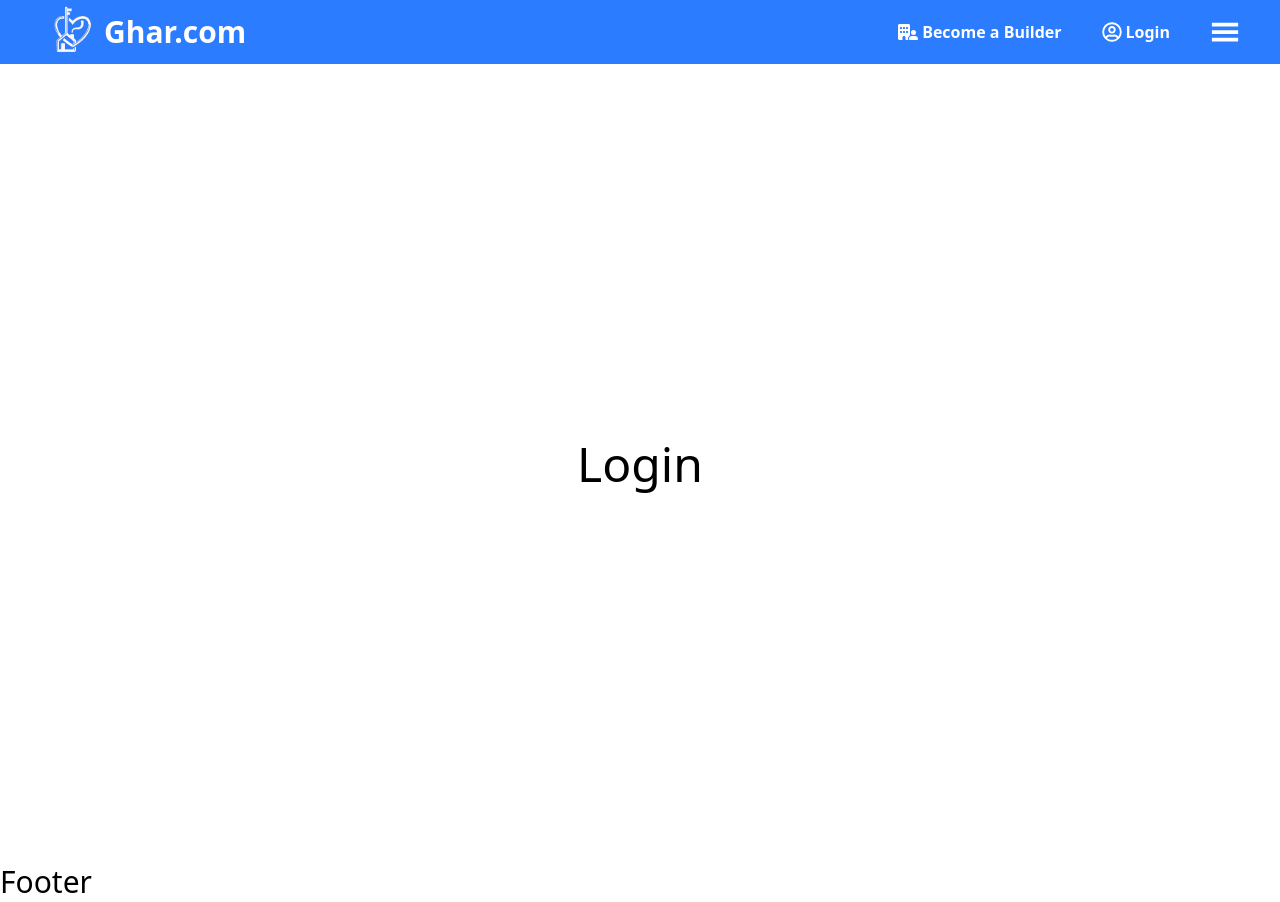
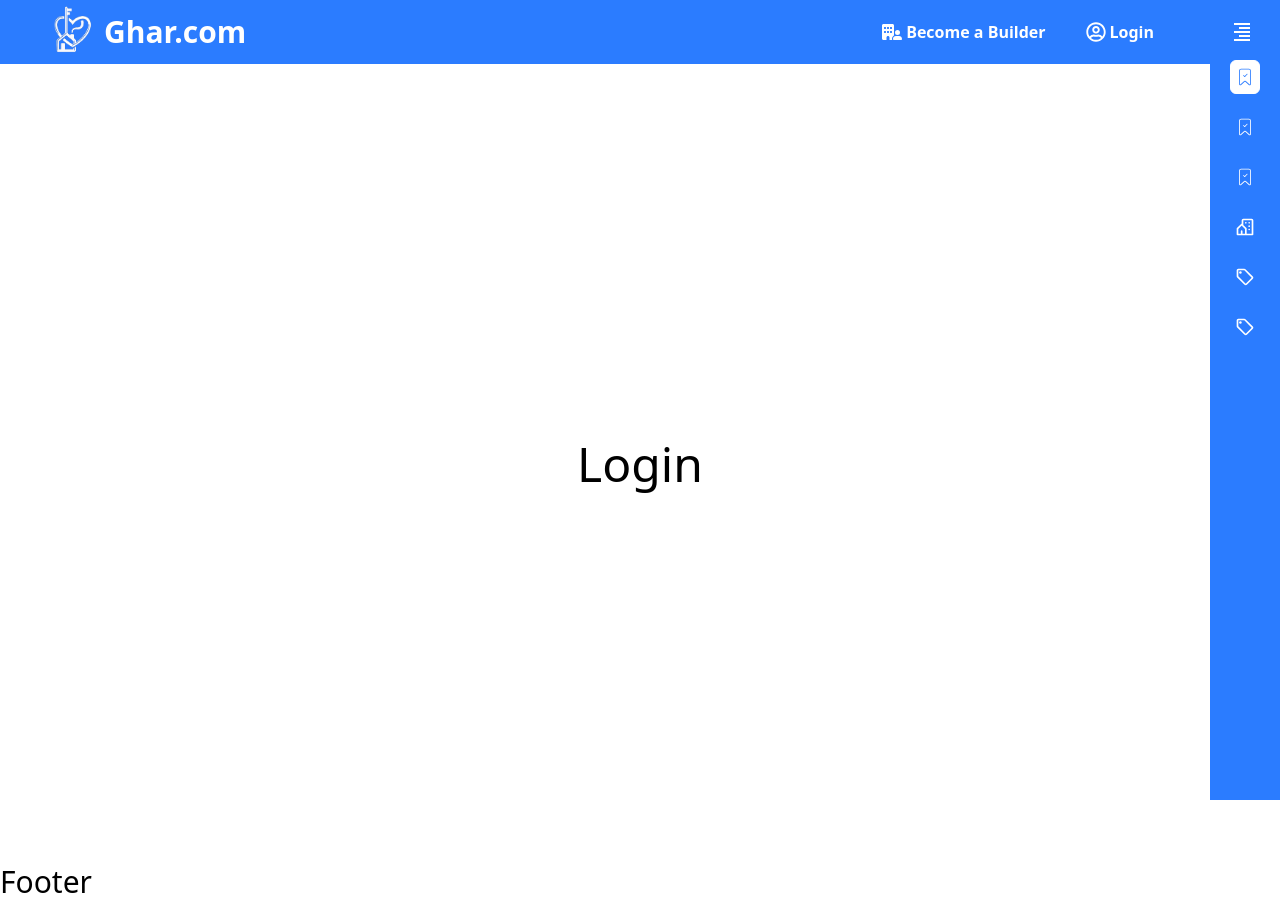
Before and after one commit to dhruv-p-prajapati/Ghar.com, a React (Vite) app: page /login in a window 1280 px wide. Built offline with nearby package versions, Linux system fonts and the light colour scheme.

Commit message:
[REFACTOR]: added dynamic links in sidebar and also added react-icons in same

```diff
--- /dev/null
+++ b/src/components/layout/navbar/LinkData.jsx
@@ -0,0 +1,51 @@
+import { IoIosInformationCircle } from "react-icons/io";
+import { MdOutlineContactPhone } from "react-icons/md";
+import { CiBookmarkCheck } from "react-icons/ci";
+import { TbBuildingCommunity } from "react-icons/tb";
+import { MdOutlineSell } from "react-icons/md";
+
+export const publicLinks = [
+  {
+    label: "About",
+    slug: "/about",
+    icon: <IoIosInformationCircle />
+  },
+  {
+    label: "Contact",
+    slug: "/contact",
+    icon: <MdOutlineContactPhone />
+  }
+];
+
+export const userLinks = [
+  {
+    label: "login",
+    slug: "/login",
+    icon: <CiBookmarkCheck />
+  },
+  {
+    label: "builder registration",
+    slug: "/builder/register",
+    icon: <CiBookmarkCheck />
+  },
+  {
+    label: "My Wishlist",
+    slug: "/wishlist",
+    icon: <CiBookmarkCheck />
+  },
+  {
+    label: "All Properties",
+    slug: "/all-properties",
+    icon: <TbBuildingCommunity />
+  },
+  {
+    label: "Properties for rent",
+    slug: "/for-rent",
+    icon: <MdOutlineSell />
+  },
+  {
+    label: "Properties for Sell",
+    slug: "/for-sell",
+    icon: <MdOutlineSell />
+  }
+];
--- /dev/null
+++ b/src/components/layout/navbar/Links.jsx
@@ -0,0 +1,22 @@
+import React from "react";
+import { NavLink } from "react-router-dom";
+
+const Links = ({ linksToRender = [], toggleNavbar, show }) => {
+  return linksToRender.map((currLink, index) => {
+    return (
+      <NavLink
+        to={currLink?.slug}
+        className={({ isActive }) =>
+          `${
+            isActive ? "border-white bg-white text-primary font-bold" : "border-primary"
+          } flex items-center gap-1 border rounded-md p-1 hover:border-white`
+        }
+        onClick={toggleNavbar}>
+        <div className="text-base md:text-xl">{currLink?.icon ? currLink.icon : null}</div>
+        <div className="line-clamp-1">{currLink?.label}</div>
+      </NavLink>
+    );
+  });
+};
+
+export default Links;
--- a/src/components/layout/navbar/Navbar.jsx
+++ b/src/components/layout/navbar/Navbar.jsx
@@ -1,9 +1,13 @@
 import React, { useEffect, useState } from "react";
 import { GiHamburgerMenu } from "react-icons/gi";
+import { BiAlignRight } from "react-icons/bi";
+
 import { AiOutlineClose } from "react-icons/ai";
 import { FaBuildingUser } from "react-icons/fa6";
 import { FaRegUserCircle } from "react-icons/fa";
 import { NavLink } from "react-router-dom";
+import Links from "./Links";
+import { userLinks } from "./LinkData";
 
 const Navbar = () => {
   const [show, setShow] = useState(false);
@@ -28,10 +32,10 @@ const Navbar = () => {
       <div className="bg-primary bg-fixed z-10 h-16 flex justify-between items-center px-4 md:px-10">
         <div className="flex justify-center items-center">
           <NavLink to="/">
-            <img src="/images/logo.png" alt="Main Logo" className="w-16 md:w-16" />
+            <img src="/images/logo.png" alt="Main Logo" className="w-10 md:w-16" />
           </NavLink>
           <NavLink to="/">
-            <h3 className="text-3xl text-white font-bold">Ghar.com</h3>
+            <h3 className="text-xl md:text-3xl text-white font-bold">Ghar.com</h3>
           </NavLink>
         </div>
 
@@ -45,41 +49,47 @@ const Navbar = () => {
             Login
           </NavLink>
 
-          <li className="text-3xl cursor-pointer" onClick={toggleNavbar}>
-            <GiHamburgerMenu />
+          <li className="text-xl md:text-3xl cursor-pointer px-2 md:invisible" onClick={toggleNavbar}>
+            <BiAlignRight />
           </li>
         </ul>
       </div>
       <div>
         <div
-          className={`fixed top-0 h-screen w-screen bg-black ${show ? "opacity-30" : "opacity-0 -z-10"} duration-300`}
+          className={`fixed top-0 h-screen w-screen bg-black ${show ? "opacity-30" : "opacity-0 -z-10"} transition-all duration-1000`}
           onClick={toggleNavbar}></div>
         <div
           className={`bg-primary fixed right-0 top-0 h-screen ${
-            show ? "w-[min(80vw,300px)]" : "w-0 hidden"
-          } duration-300 py-5 px-5 flex flex-col justify-between text-white overflow-y-auto`}>
+            show ? "w-[min(80vw,300px)]" : "invisible md:visible w-[70px]"
+          } transition-all duration-1000 py-5 px-5 flex flex-col justify-between text-white overflow-y-auto`}>
           <div className="flex flex-col gap-4">
-            <div className="text-2xl cursor-pointer flex flex-row-reverse">
-              <div onClick={toggleNavbar}>
-                <AiOutlineClose />
-              </div>
+            <div className={`text-2xl cursor-pointer ${show ? "flex flex-row-reverse" : ""}`}>
+              <div onClick={toggleNavbar}>{show ? <AiOutlineClose /> : <BiAlignRight />}</div>
             </div>
 
-            <div>User Profile</div>
-            <div>Dummy Links</div>
-            <div>Dummy Links</div>
-            <div>Dummy Links</div>
-            <div>Dummy Links</div>
-            <div>Dummy Links</div>
-            <div>Dummy Links</div>
+            <Links linksToRender={userLinks} toggleNavbar={toggleNavbar} show={show} />
           </div>
 
           <div className="flex flex-col gap-2">
-            <NavLink to="/builder/register" className="block md:flex  items-center gap-1" onClick={toggleNavbar}>
+            <NavLink
+              to="/builder/register"
+              className={({ isActive }) =>
+                `${
+                  isActive ? "border-white p-2 bg-white text-primary font-bold" : "p-2 border-primary"
+                } flex items-center gap-1 border rounded-md md:hidden  hover:border-white`
+              }
+              onClick={toggleNavbar}>
               <FaBuildingUser className="text-xl" />
               Become a Builder
             </NavLink>
-            <NavLink to="/login" className="block md:flex items-center gap-1" onClick={toggleNavbar}>
+            <NavLink
+              to="/login"
+              className={({ isActive }) =>
+                `${
+                  isActive ? "border-white p-2 bg-white text-primary font-bold" : "p-2 border-primary"
+                } flex items-center gap-1 border rounded-md md:hidden  hover:border-white`
+              }
+              onClick={toggleNavbar}>
               <FaRegUserCircle className="text-xl" />
               Login
             </NavLink>
```
